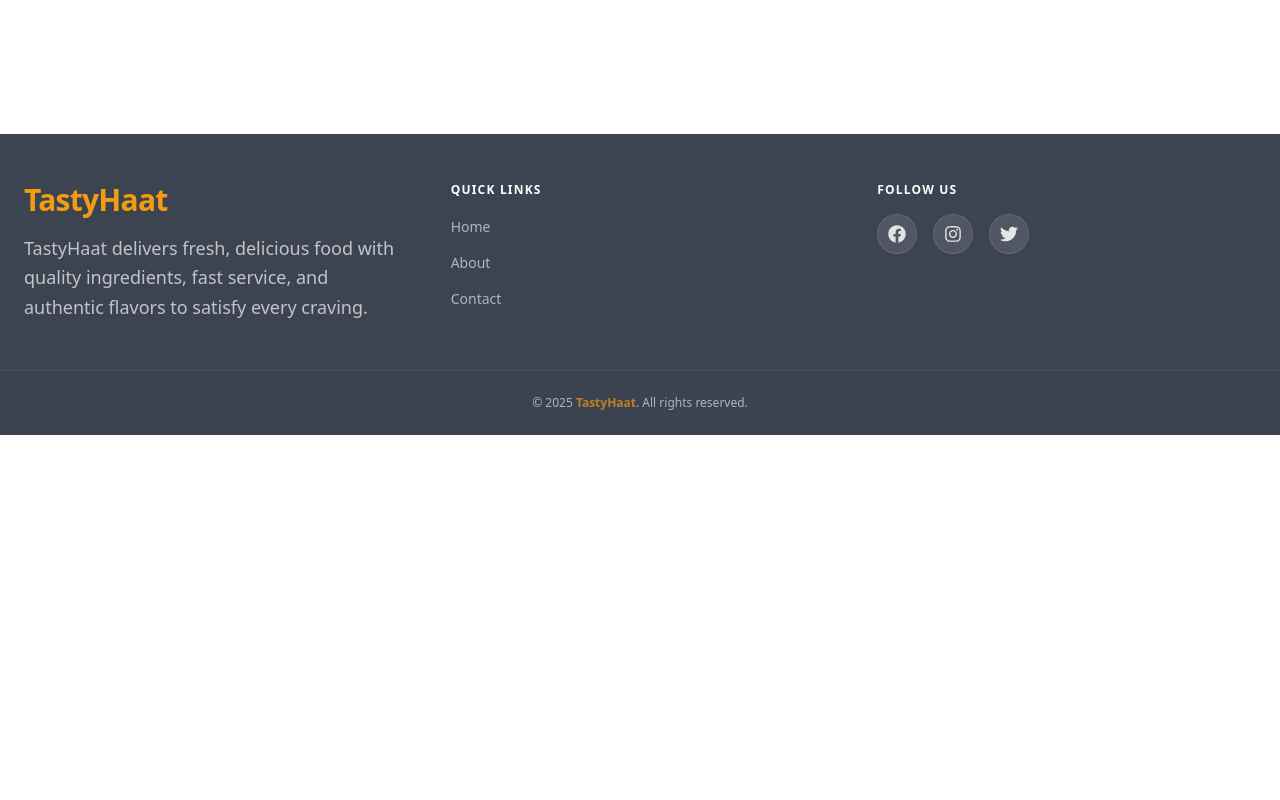
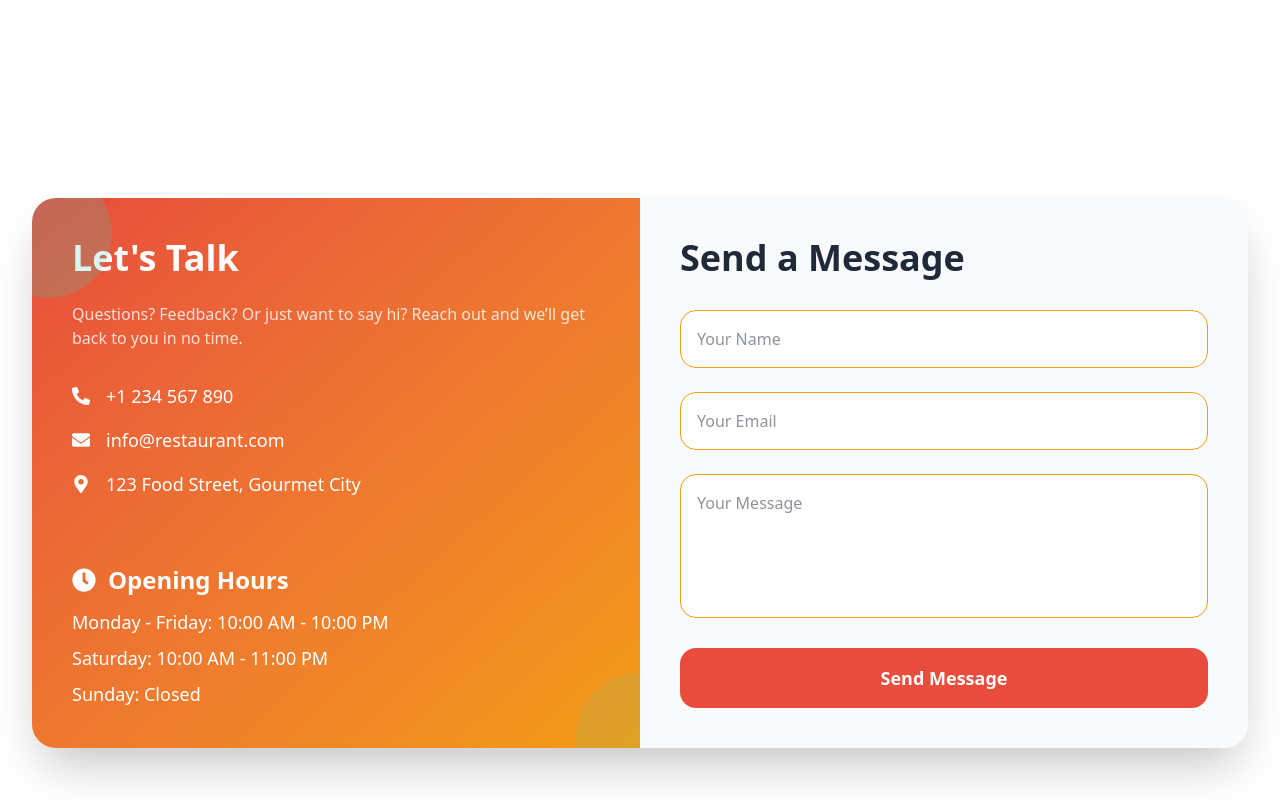
Before and after one commit to shams-labib/TastyHaat, a React (Vite) app: page / in a window 1280 px wide. Shown: the part 1760-2560 px from the top of the page. Before the commit the page ends 2195 px from the top, so only its background shows below. Built offline with nearby package versions, Linux system fonts and the light colour scheme.

Commit message:
Designed Contact Section

```diff
--- /dev/null
+++ b/src/Pages/Home/Contact.jsx
@@ -0,0 +1,103 @@
+import React from "react";
+import { FaPhoneAlt, FaEnvelope, FaMapMarkerAlt, FaClock } from "react-icons/fa";
+import { motion } from "framer-motion";
+
+const Contact = () => {
+  return (
+    <div id="contact" className="bg-base-100 dark:bg-gray-800 flex items-center justify-center min-h-[75vh] px-8 py-16">
+      <div className="w-full max-w-7xl grid lg:grid-cols-2 shadow-2xl rounded-3xl overflow-hidden">
+
+        <motion.div
+          className="bg-linear-to-br from-primary to-secondary text-base-100 p-10 flex flex-col justify-between relative overflow-hidden"
+          initial={{ x: -200, opacity: 0 }}
+          whileInView={{ x: 0, opacity: 1 }}
+          viewport={{ once: false, amount: 0.3 }}
+          transition={{ duration: 0.8 }}
+        >
+          <motion.div
+            className="absolute w-32 h-32 bg-accent opacity-20 rounded-full -top-12 -left-12"
+            animate={{ y: [0, 20, 0] }}
+            transition={{ duration: 4, repeat: Infinity }}
+          />
+          <motion.div
+            className="absolute w-32 h-32 bg-accent opacity-10 rounded-full -bottom-16 -right-16"
+            animate={{ y: [0, -20, 0] }}
+            transition={{ duration: 5, repeat: Infinity }}
+          />
+
+          <div>
+            <h2 className="text-4xl font-bold mb-6">Let's Talk</h2>
+            <p className="mb-8 text-white/80">
+              Questions? Feedback? Or just want to say hi? Reach out and we’ll get back to you in no time.
+            </p>
+
+            <div className="space-y-4 text-lg mb-6">
+              <div className="flex items-center">
+                <FaPhoneAlt className="mr-4 text-white" />
+                <span>+1 234 567 890</span>
+              </div>
+              <div className="flex items-center">
+                <FaEnvelope className="mr-4 text-white" />
+                <span>info@restaurant.com</span>
+              </div>
+              <div className="flex items-center">
+                <FaMapMarkerAlt className="mr-4 text-white" />
+                <span>123 Food Street, Gourmet City</span>
+              </div>
+            </div>
+          </div>
+
+          <div className="mt-6">
+            <h3 className="text-2xl font-semibold mb-3 flex items-center">
+              <FaClock className="mr-3" /> Opening Hours
+            </h3>
+            <ul className="space-y-2 text-lg">
+              <li>Monday - Friday: 10:00 AM - 10:00 PM</li>
+              <li>Saturday: 10:00 AM - 11:00 PM</li>
+              <li>Sunday: Closed</li>
+            </ul>
+          </div>
+        </motion.div>
+
+        <motion.div
+          className="bg-base-200 p-10 flex flex-col justify-center relative"
+          initial={{ x: 200, opacity: 0 }}
+          whileInView={{ x: 0, opacity: 1 }}
+          viewport={{ once: false, amount: 0.3 }}
+          transition={{ duration: 0.8 }}
+        >
+          <h2 className="text-4xl font-bold mb-8 text-base-content">Send a Message</h2>
+          <form className="space-y-6">
+            <motion.input
+              type="text"
+              placeholder="Your Name"
+              className="w-full p-4 rounded-2xl border border-secondary bg-base-100 text-base-content focus:ring-2 focus:ring-secondary outline-none"
+              whileFocus={{ scale: 1.02 }}
+            />
+            <motion.input
+              type="email"
+              placeholder="Your Email"
+              className="w-full p-4 rounded-2xl border border-secondary bg-base-100 text-base-content focus:ring-2 focus:ring-secondary outline-none"
+              whileFocus={{ scale: 1.02 }}
+            />
+            <motion.textarea
+              placeholder="Your Message"
+              className="w-full p-4 rounded-2xl border border-secondary bg-base-100 text-base-content focus:ring-2 focus:ring-secondary outline-none h-36 resize-none"
+              whileFocus={{ scale: 1.02 }}
+            ></motion.textarea>
+            <motion.button
+              type="submit"
+              className="w-full py-4 rounded-2xl bg-primary text-primary-content font-bold text-lg hover:bg-secondary transition-colors duration-300"
+              whileHover={{ scale: 1.05 }}
+              whileTap={{ scale: 0.95 }}
+            >
+              Send Message
+            </motion.button>
+          </form>
+        </motion.div>
+      </div>
+    </div>
+  );
+};
+
+export default Contact;
--- a/src/Pages/Home/Home.jsx
+++ b/src/Pages/Home/Home.jsx
@@ -3,6 +3,7 @@ import TopSlider from "../Hero/Slider/TopSlider";
 import Hero from "../Hero/Hero";
 import WhyChooseUs from "../Hero/WhyChooseUs/WhyChooseUs";
 import MenuCards from "./MenuCards";
+import Contact from "./Contact";
 
 const Home = () => {
   return (
@@ -10,6 +11,7 @@ const Home = () => {
       <TopSlider></TopSlider>
       <WhyChooseUs></WhyChooseUs>
       <MenuCards></MenuCards>
+      <Contact></Contact>
     </div>
   );
 };
--- a/src/Pages/Home/MenuCards.jsx
+++ b/src/Pages/Home/MenuCards.jsx
@@ -12,8 +12,8 @@ const MenuCards = () => {
   }, []);
 
   return (
-    <div className="max-w-7xl mx-auto">
-      <div className="min-h-screen bg-base-100 dark:bg-gray-800 py-10 px-5">
+    <div id="menu" className="max-w-7xl mx-auto">
+      <div className="min-h-screen bg-base-100 dark:bg-gray-800 py-16 px-5">
         <h1 className="text-4xl dark:text-white font-bold text-center mb-12">Our <span className="text-primary">Menu</span></h1>
         <div className="grid grid-cols-1 sm:grid-cols-2 lg:grid-cols-4 gap-5">
           {menu.map((item) => (
```
